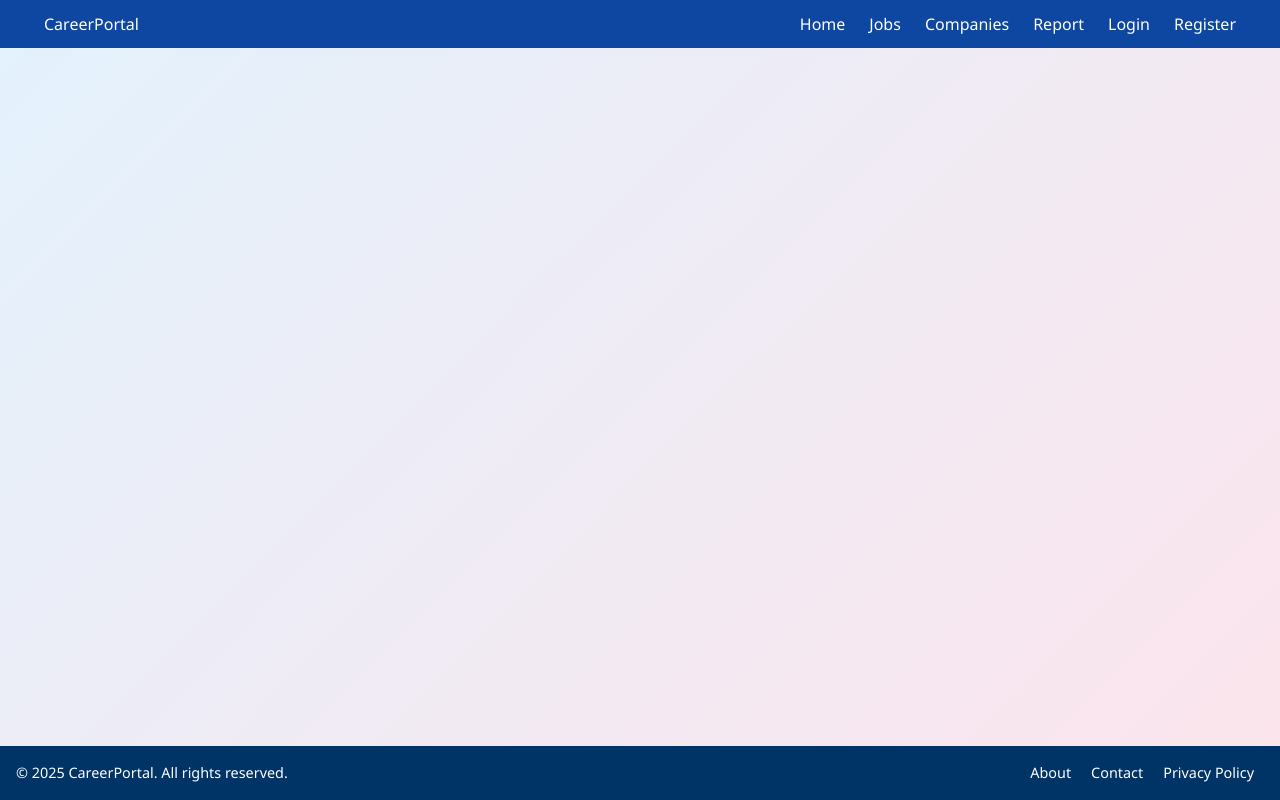
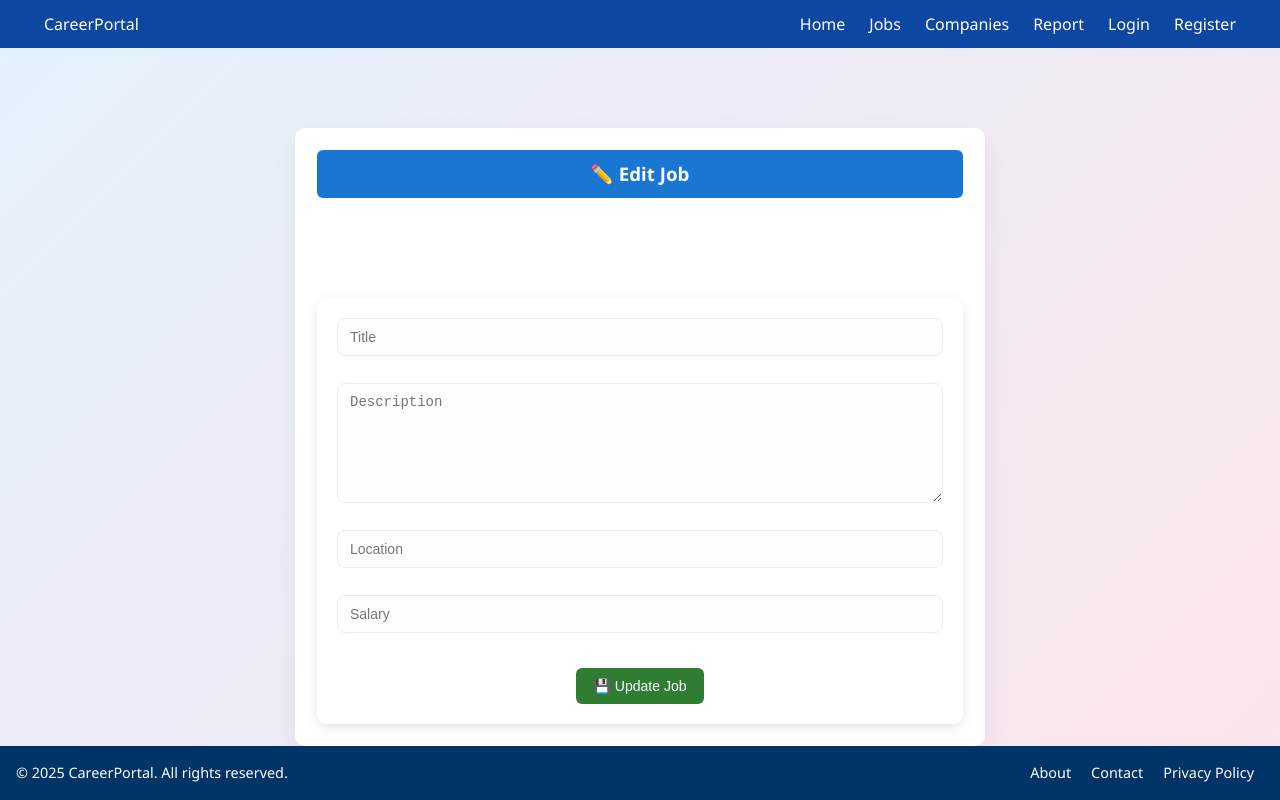
Before and after one commit to premshewale/career_portal-frontend_main, a React (Create React App) app: page /company/job/edit/1 in a window 1280 px wide. Built offline with nearby package versions, Linux system fonts and the light colour scheme; no server answers.

Commit message:
added and uploaded new files

```diff
--- a/src/App.js
+++ b/src/App.js
@@ -28,7 +28,10 @@ import ApplicantsList from "./pages/Company/ApplicantsList";
 // Jobs
 import JobList from "./pages/Job/JobList";
 import JobDetails from "./pages/Job/JobDetails";
+import EditJob from "./pages/Job/EditJob";
 
+
+//import ReportPage from "./pages/Reports/ReportPage";
 
 export default function App() {
   return (
@@ -59,6 +62,9 @@ export default function App() {
 
          <Route path="/jobs" element={<JobList />} />
         <Route path="/apply/:id" element={<JobDetails />} />
+         <Route path="/company/job/edit/:jobId" element={<EditJob />} />
+
+           {/* <Route path="/report/:jobId" element={<ReportPage />} /> */}
 
 
         </Routes>
--- a/src/components/Login.jsx
+++ b/src/components/Login.jsx
@@ -49,8 +49,8 @@ export default function Login() {
         onSubmit={handleLogin}
       >
         {({ isSubmitting }) => (
-          <Form>
-            <div>
+          <Form >
+            <div >
               <Field  name="email" type="email" placeholder="Email" />
               <ErrorMessage name="email" component="div" className="error" />
             </div>
--- a/src/pages/Company/CompanyDashboard.jsx
+++ b/src/pages/Company/CompanyDashboard.jsx
@@ -25,7 +25,7 @@ export default function CompanyDashboard(){
     <div className="dashboard" >
       <div style={{display:'flex', justifyContent:'space-between'}}>
         <h3>Your Posted Jobs</h3>
-        <button className="post-job-btn" onClick={()=> navigate('/company/post-job')}> + Post New Job</button>
+        <button className="post-job-btn" onClick={()=> navigate('/company/postjob')}> + Post New Job</button>
       </div>
 
       <table className="jobs-table">
--- a/src/pages/Company/PostJob.jsx
+++ b/src/pages/Company/PostJob.jsx
@@ -3,6 +3,9 @@ import React, { useEffect, useState } from "react";
 import api from "../../api/axios";
 import { useAuth } from "../../context/AuthContext";
 import { useNavigate, useParams } from "react-router-dom";
+import "../../styles/Company/postjob.css"; // optional: for styles
+
+
 
 export default function PostJob(){
   const { company } = useAuth();
--- /dev/null
+++ b/src/pages/Job/EditJob.jsx
@@ -0,0 +1,50 @@
+import React, { useEffect, useState } from "react";
+import { useNavigate, useParams } from "react-router-dom";
+import api from "../../api/axios";
+import "../../styles/Company/postjob.css";
+
+export default function EditJob() {
+  const { jobId } = useParams();
+  const navigate = useNavigate();
+  const [job, setJob] = useState({ title: "", description: "", location: "", salary: "" });
+  const [loading, setLoading] = useState(true);
+
+  useEffect(() => {
+    if (jobId) {
+      api.get(`/jobs/${jobId}`)
+        .then((res) => {
+          setJob(res.data);
+          setLoading(false);
+        })
+        .catch(() => setLoading(false));
+    }
+  }, [jobId]);
+
+  const handleChange = (e) => setJob({ ...job, [e.target.name]: e.target.value });
+
+  const handleSubmit = (e) => {
+    e.preventDefault();
+    api.put(`/jobs/edit/${jobId}`, job)
+      .then(() => navigate("/company/dashboard"))
+      .catch((err) => console.error("Error updating job:", err));
+  };
+
+  if (loading) return <p style={{ textAlign: "center", marginTop: "100px" }}>Loading...</p>;
+
+  return (
+    <div className="postjob-wrapper" style={{ marginTop: "80px" }}>
+      <div className="postjob-card">
+        <h3>✏️ Edit Job</h3>
+        <form onSubmit={handleSubmit}>
+          <input name="title" required placeholder="Title" value={job.title} onChange={handleChange} />
+          <textarea name="description" required placeholder="Description" value={job.description} onChange={handleChange} />
+          <input name="location" placeholder="Location" value={job.location} onChange={handleChange} />
+          <input name="salary" placeholder="Salary" value={job.salary} onChange={handleChange} />
+          <div className="postjob-actions">
+            <button type="submit">💾 Update Job</button>
+          </div>
+        </form>
+      </div>
+    </div>
+  );
+}
--- /dev/null
+++ b/src/pages/Job/JobDetails.jsx
@@ -0,0 +1,86 @@
+import React, { useEffect, useState } from "react";
+import { useParams, useNavigate } from "react-router-dom";
+import axios from "axios";
+import { useAuth } from "../../context/AuthContext";
+import "../../styles/Job/jobdetails.css";
+
+
+
+export default function JobDetails() {
+  const { id } = useParams();
+  const { user } = useAuth();
+  const navigate = useNavigate();
+  const [job, setJob] = useState(null);
+  const [name, setName] = useState("");
+  const [email, setEmail] = useState("");
+  const [resume, setResume] = useState(null);
+
+  useEffect(() => {
+      axios.get(`http://localhost:8080/jobs/${id}`)
+      .then((res) => setJob(res.data))
+      .catch(console.error);
+  }, [id]);
+
+  if (!job) return <p>Loading job details...</p>;
+
+  const handleApply = async (e) => {
+    e.preventDefault();
+
+    if (!user) {
+      alert("Please login as a candidate to apply.");
+      navigate("/login");
+      return;
+    }
+
+    try {
+      const formData = new FormData();
+      formData.append("name", name);
+      formData.append("email", email);
+      if (resume) formData.append("resume", resume);
+
+      await axios.post(`http://localhost:8080/jobs/${id}/apply`, formData, {
+        headers: { "Content-Type": "multipart/form-data" }
+      });
+
+      alert("Application submitted successfully!");
+    } catch (err) {
+      console.error(err);
+      alert("Failed to apply for the job.");
+    }
+  };
+
+  return (
+    <div className="job-details-container">
+      <div className="job-card">
+        <h2>{job.title}</h2>
+        <p className="job-location">Location: {job.location}</p>
+        <p className="job-description">Description: {job.description}</p>
+        <p><strong>Salary:</strong> {job.salary || "Not disclosed"}</p>
+        <p><strong>Posted on:</strong> {job.postedOn}</p>
+
+        <form className="apply-form" onSubmit={handleApply}>
+          <input
+            type="text"
+            placeholder="Your Name"
+            value={name}
+            onChange={(e) => setName(e.target.value)}
+            required
+          />
+          <input
+            type="email"
+            placeholder="Your Email"
+            value={email}
+            onChange={(e) => setEmail(e.target.value)}
+            required
+          />
+          <input
+            type="file"
+            accept=".pdf,.doc,.docx"
+            onChange={(e) => setResume(e.target.files[0])}
+          />
+          <button type="submit" className="apply-btn">Apply Now</button>
+        </form>
+      </div>
+    </div>
+  );
+}
--- /dev/null
+++ b/src/pages/Job/JobList.jsx
@@ -0,0 +1,42 @@
+import React, { useEffect, useState } from "react";
+import { useNavigate } from "react-router-dom";
+import api from "../../api/axios";
+import "../../styles/Job/joblist.css";
+import { useAuth } from "../../context/AuthContext"; // adjust path if needed
+export default function JobsList() {
+  const [jobs, setJobs] = useState([]);
+  const navigate = useNavigate();
+    const { user } = useAuth();
+
+  useEffect(() => {
+    api.get("/jobs/all")
+      .then((res) => setJobs(res.data))
+      .catch(console.error);
+  }, []);
+
+  if (!user) {
+    return (
+      <div className="home-card" style={{ textAlign: "center", marginTop: "50px" }}>
+        <h2>Access Denied</h2>
+        <p>You must be logged in as a candidate to view this page.</p>
+        <a href="/login">Login</a>
+      </div>
+    );
+  }
+
+  return (
+    <div className="jobs-grid">
+      {jobs.map((job) => (
+        <div className="job-card" key={job.id}>
+          <h4>{job.title}</h4>
+          <p>
+            {job.location} • {job.salary}
+          </p>
+          <button onClick={() => navigate(`/apply/${job.id}`)}>
+            Apply
+          </button>
+        </div>
+      ))}
+    </div>
+  );
+}
--- a/src/styles/Candidate/viewcandidate.css
+++ b/src/styles/Candidate/viewcandidate.css
@@ -0,0 +1,65 @@
+.view-candidates-container {
+  padding: 20px;
+}
+
+.search-input {
+  padding: 10px;
+  width: 100%;
+  max-width: 400px;
+  margin-bottom: 15px;
+  border: 1px solid #ccc;
+  border-radius: 6px;
+}
+
+.candidate-card {
+  border: 1px solid #ddd;
+  padding: 15px;
+  margin: 10px 0;
+  border-radius: 8px;
+  background: #fafafa;
+}
+
+.candidate-photo {
+  width: 120px;
+  border-radius: 10px;
+  margin-top: 10px;
+}
+
+/* Access Denied styles */
+.access-denied {
+  display: flex;
+  align-items: center;
+  justify-content: center;
+  height: 80vh;
+}
+
+.access-card {
+  background: #ffe6e6;
+  padding: 30px;
+  border-radius: 12px;
+  text-align: center;
+  box-shadow: 0 4px 12px rgba(255,0,0,0.1);
+}
+
+.access-icon {
+  font-size: 40px;
+  margin-bottom: 10px;
+}
+
+.access-card h2 {
+  color: #d9534f;
+}
+
+.access-card p {
+  margin-bottom: 20px;
+  color: #555;
+}
+
+.access-card button {
+  background: #007bff;
+  color: white;
+  padding: 8px 14px;
+  border: none;
+  border-radius: 6px;
+  cursor: pointer;
+}
--- a/src/styles/Company/postjob.css
+++ b/src/styles/Company/postjob.css
@@ -1,21 +1,116 @@
-/* postjob.css */
-.postjob-wrapper { max-width:720px; margin: 30px auto; }
-.postjob-card { background:#fff; border-radius:10px; padding:22px; box-shadow: 0 10px 30px rgba(20,40,70,0.06); }
 
-.postjob-card h3 { text-align:center; margin-bottom:18px; color:#133; }
+
+form {
+  margin-top: 100px;
+  background: #fff;
+  padding: 20px;
+  border-radius: 10px;
+  box-shadow: 0 4px 12px rgba(0, 0, 0, 0.1);
+  display: flex;
+  flex-direction: column;
+  gap: 15px;
+}
+
+h3 {
+  text-align: center;
+  margin-bottom: 10px;
+  color: #333;
+}
+
+input,
+textarea {
+  padding: 10px;
+  border: 1px solid #ccc;
+  border-radius: 6px;
+  font-size: 14px;
+  width: 100%;
+  resize: none;
+}
+
+textarea {
+  min-height: 100px;
+}
+
+button {
+  padding: 10px;
+  background: #007bff;
+  color: white;
+  border: none;
+  border-radius: 6px;
+  cursor: pointer;
+  font-size: 15px;
+}
+
+button:hover {
+  background: #0056b3;
+}
+
+@media (max-width: 600px) {
+  form {
+    padding: 15px;
+  }
+}
+
+
+
+.postjob-wrapper {
+  max-width: 720px;
+  margin: 100px auto 30px auto; /* margin from navbar */
+  padding: 0 15px;
+}
+
+.postjob-card {
+  background: #fff;
+  border-radius: 10px;
+  padding: 22px;
+  box-shadow: 0 10px 30px rgba(20, 40, 70, 0.06);
+}
+
+.postjob-card h3 {
+  text-align: center;
+  margin-bottom: 18px;
+  color: #133;
+  font-weight: bold;
+  background: #1976d2;
+  padding: 10px;
+  color: white;
+  border-radius: 6px;
+}
 
 .postjob-card form input,
 .postjob-card form textarea {
-  width:100%;
-  padding:10px 12px;
-  margin-bottom:12px;
-  border-radius:8px;
-  border:1px solid #e6eef9;
-  background:#fbfdff;
-  font-size:14px;
-  box-sizing:border-box;
+  width: 100%;
+  padding: 10px 12px;
+  margin-bottom: 12px;
+  border-radius: 8px;
+  border: 1px solid #e6eef9;
+  background: #fbfdff;
+  font-size: 14px;
+  box-sizing: border-box;
 }
 
-.postjob-card form textarea { min-height:120px; resize:vertical; }
+.postjob-card form textarea {
+  min-height: 120px;
+  resize: vertical;
+}
 
-.postjob-actions { display:flex; gap:10px; justify-content:center; margin-top:8px; }
+.postjob-actions {
+  display: flex;
+  gap: 10px;
+  justify-content: center;
+  margin-top: 8px;
+}
+
+.postjob-actions button {
+  background: #2e7d32;
+  color: white;
+  border: none;
+  padding: 10px 18px;
+  border-radius: 6px;
+  cursor: pointer;
+  font-size: 14px;
+}
+
+.postjob-actions button:hover {
+  background: #1b5e20;
+}
--- a/src/styles/global.css
+++ b/src/styles/global.css
@@ -128,6 +128,7 @@ main {
   align-items: center; /* centers the form horizontally */
   justify-content: center; /* centers the form vertically if you give a height */
   max-width: 400px;
+
   margin: 60px auto; /* center horizontally on the page with margin */
   padding: 2rem;
   border: 1px solid #ddd;
```
Also changed, not shown: src/pages/Candidate/ViewCandidate.jsx (+47 -11 lines), src/pages/Company/ApplicantsList.jsx (+35 -13 lines).
